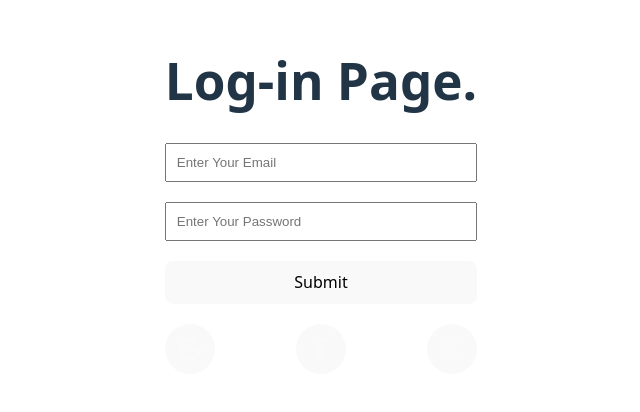
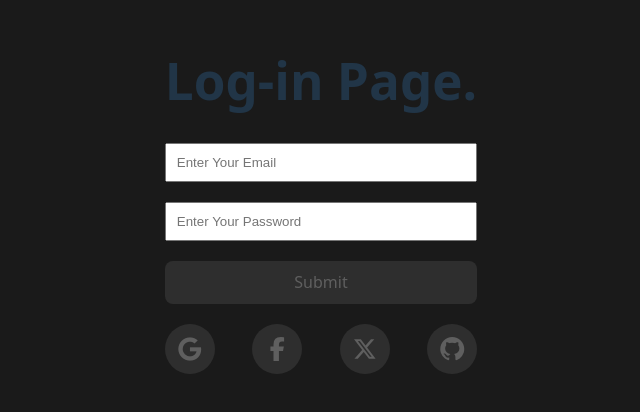
Before and after one commit to PrasanjeetBiswas/react-firebase, a React (Vite) app: page /login in a window 1280 px wide. Shown: the part 204-616 px from the top of the page, without its empty margins (319-959 px from the left). Built offline with nearby package versions, Linux system fonts and the light colour scheme.

Commit message:
Your commit message

```diff
--- a/src/App.css
+++ b/src/App.css
@@ -41,7 +41,6 @@
   color: #888;
 }
 
-.btn-icon{
-  border-radius: 50% !important;
-  overflow: hidden;
+body{
+  background-color: #1A1A1A;
 }
--- a/src/components/Login.jsx
+++ b/src/components/Login.jsx
@@ -6,6 +6,7 @@ import {
   GoogleAuthProvider,
   FacebookAuthProvider,
   TwitterAuthProvider,
+  GithubAuthProvider,
 } from "firebase/auth";
 import { app } from "../Firebase";
 import { useNavigate } from "react-router-dom";
@@ -79,6 +80,22 @@ function Login() {
       });
   };
 
+    const handleloginWithGithub = () => {
+    const provider = new GithubAuthProvider();
+    provider.setCustomParameters({
+      prompt: "select_account consent", // forces account chooser every time
+    });
+
+    signInWithPopup(auth, provider)
+      .then((res) => {
+        console.log(res);
+        navigate("/dasboard");
+      })
+      .catch((err) => {
+        console.log(err);
+      });
+  };
+
   return (
     <>
       <div className="heading">
@@ -104,17 +121,21 @@ function Login() {
           }}
           style={{ padding: "10px" }}
         />
-        <button type="submit">Submit</button>
+        <button type="submit" style={{backgroundColor:"#353535c5",color:"#ffffff3c"}}>Submit</button>
         <div style={{display:"flex",alignItems:"center",justifyContent:"space-between"}}>
-          <button type="button" onClick={handleloginWithGoogle} style={{borderRadius:"50%", width:"50px", height:"50px", display:"flex",alignItems:"center",justifyContent:"center"}}>
+          <button type="button" onClick={handleloginWithGoogle} style={{borderRadius:"50%", width:"50px", height:"50px", display:"flex",alignItems:"center",justifyContent:"center",backgroundColor:"#353535c5"}}>
 <i class="fa-brands fa-google" style={{fontSize:"24px",color:"#ffffff3c"}}></i>
         </button>
-        <button type="button" onClick={handleloginWithFacebook} style={{borderRadius:"50%", width:"50px", height:"50px", display:"flex",alignItems:"center",justifyContent:"center"}}>
+        <button type="button" onClick={handleloginWithFacebook} style={{borderRadius:"50%", width:"50px", height:"50px", display:"flex",alignItems:"center",justifyContent:"center",backgroundColor:"#353535c5"}}>
           <i class="fa-brands fa-facebook-f" style={{fontSize:"24px",color:"#ffffff3c"}}></i>
         </button>
-        <button type="button" onClick={handleloginWithTwitter} style={{borderRadius:"50%", width:"50px", height:"50px", display:"flex",alignItems:"center",justifyContent:"center"}}>
+        <button type="button" onClick={handleloginWithTwitter} style={{borderRadius:"50%", width:"50px", height:"50px", display:"flex",alignItems:"center",justifyContent:"center",backgroundColor:"#353535c5"}}>
           <i class="fa-brands fa-x-twitter" style={{fontSize:"24px",color:"#ffffff3c"}}></i>
         </button>
+        <button type="button" onClick={handleloginWithGithub} style={{borderRadius:"50%", width:"50px", height:"50px", display:"flex",alignItems:"center",justifyContent:"center",backgroundColor:"#353535c5"}}>
+          <i class="fa-brands fa-github" style={{fontSize:"24px",color:"#ffffff3c"}}></i>
+        </button>
+
         </div>
       </form>
     </>
```
